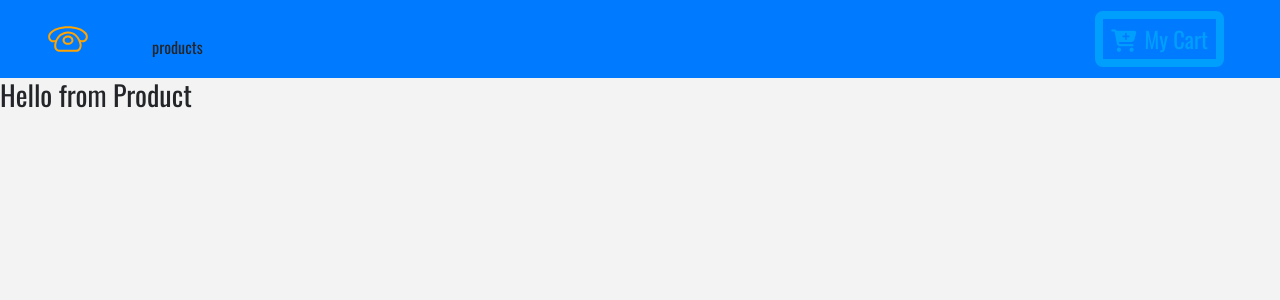
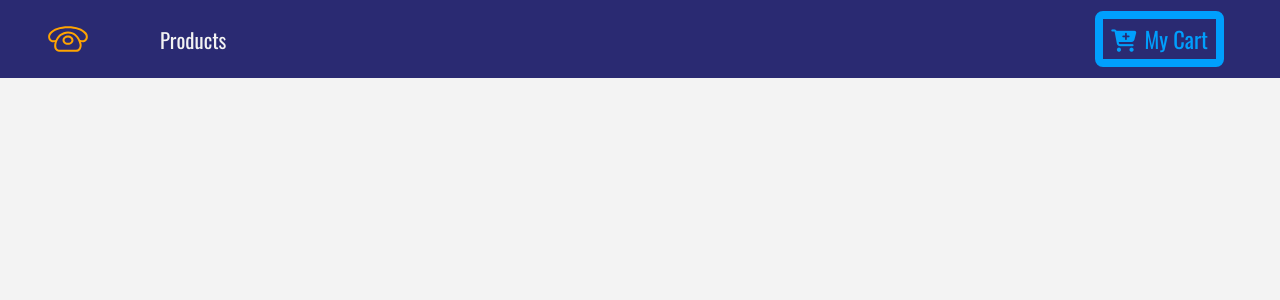
Before and after one commit to jjeff97/Estore-React, a React (Create React App) app: page / in a window 1280 px wide. Shown: the top 300 px of the page. Built offline with nearby package versions, Linux system fonts and the light colour scheme.

Commit message:
products page build out

```diff
--- a/src/App.css
+++ b/src/App.css
@@ -22,5 +22,5 @@ body{
   color: var(--mainBlue);
 }
 .text-bright{
-  color: ver(--lightBlue)
+  color: var(--lightBlue)
 }
--- /dev/null
+++ b/src/components/Button.js
@@ -0,0 +1,22 @@
+import styled from 'styled-components';
+
+
+export const ButtonContainer = styled.button`
+  text-transform: capitalize;
+  font-size: 1.4rem;
+  background: transparent;
+  border: 0.5rem solid var(--lightBlue);
+  color: var(--lightBlue);
+  border-radius: 0.5rem;
+  padding: 0.2rem 0.5rem;
+  cursor: pointer;
+  margin: 0.2rem 0.5rem 0.2rem 0;
+  transition: all 0.5s ease-in-out;
+  &:hover {
+    background: var(--lightBlue);
+    color: var(--mainBlue);
+  }
+  &:focus {
+    outline: none;
+  }
+`;
--- a/src/components/Navbar.js
+++ b/src/components/Navbar.js
@@ -2,11 +2,12 @@ import React, { Component } from "react";
 import { Link } from "react-router-dom";
 import logo from "../logo.svg";
 import styled from "styled-components";
+import {ButtonContainer} from "./Button";
 
 export default class Navbar extends Component {
   render() {
     return (
-      <nav className="navbar navbar-expand-sm bg-primary navbar-dark px-sm-5">
+      <NavWrapper className="navbar navbar-expand-sm navbar-dark px-sm-5">
         {/*
 https://www.iconfinder.com/icons/1243689/call_phone_icon
 Creative Commons (Attribution 3.0 Unported);
@@ -16,8 +17,10 @@ https://www.iconfinder.com/Makoto_msk */}
         </Link>
         <ul className="navbar-nav align-items-center">
           <li className="nav-item ml-5">
-            <Link to="/" className="nav-link"></Link>
-            products
+            <Link to="/" className="nav-link">
+              products
+            </Link>
+
           </li>
         </ul>
         <Link to="/cart" className="ml-auto">
@@ -28,27 +31,16 @@ https://www.iconfinder.com/Makoto_msk */}
             my cart
           </ButtonContainer>
         </Link>
-      </nav>
+      </NavWrapper>
     );
   }
 }
 
-const ButtonContainer = styled.button`
-  text-transform: capitalize;
-  font-size: 1.4rem;
-  background: transparent;
-  border: 0.5rem solid var(--lightBlue);
-  color: var(--lightBlue);
-  border-radius: 0.5rem;
-  padding: 0.2rem 0.5rem;
-  cursor: pointer;
-  margin: 0.2rem 0.5rem 0.2rem 0;
-  transition: all 0.5s ease-in-out;
-  &:hover {
-    background: var(--lightBlue);
-    color: var(--mainBlue);
-  }
-  &:focus {
-    outline: none;
-  }
+const NavWrapper = styled.nav`
+background: var(--mainBlue);
+.nav-link{
+  color: var(--mainWhite)!important;
+  font-size:1.3rem;
+  text-transform:capitalize;
+}
 `;
--- a/src/components/ProductList.js
+++ b/src/components/ProductList.js
@@ -1,11 +1,24 @@
 import React, { Component } from 'react';
 import Product from "./Product";
 export default class ProductList extends Component {
+    state={
+        products:[]
+    }
     render() {
         return (
-            <div>
-                <Product />
-            </div>
+<React.Fragment>
+<div className="py-5">
+    <div className="container">
+        <div className="row">
+
+        </div>
+    </div>
+</div>
+
+</React.Fragment>
+           // <div>
+                //<Product />
+            //</div>
         )
     }
 }
```
